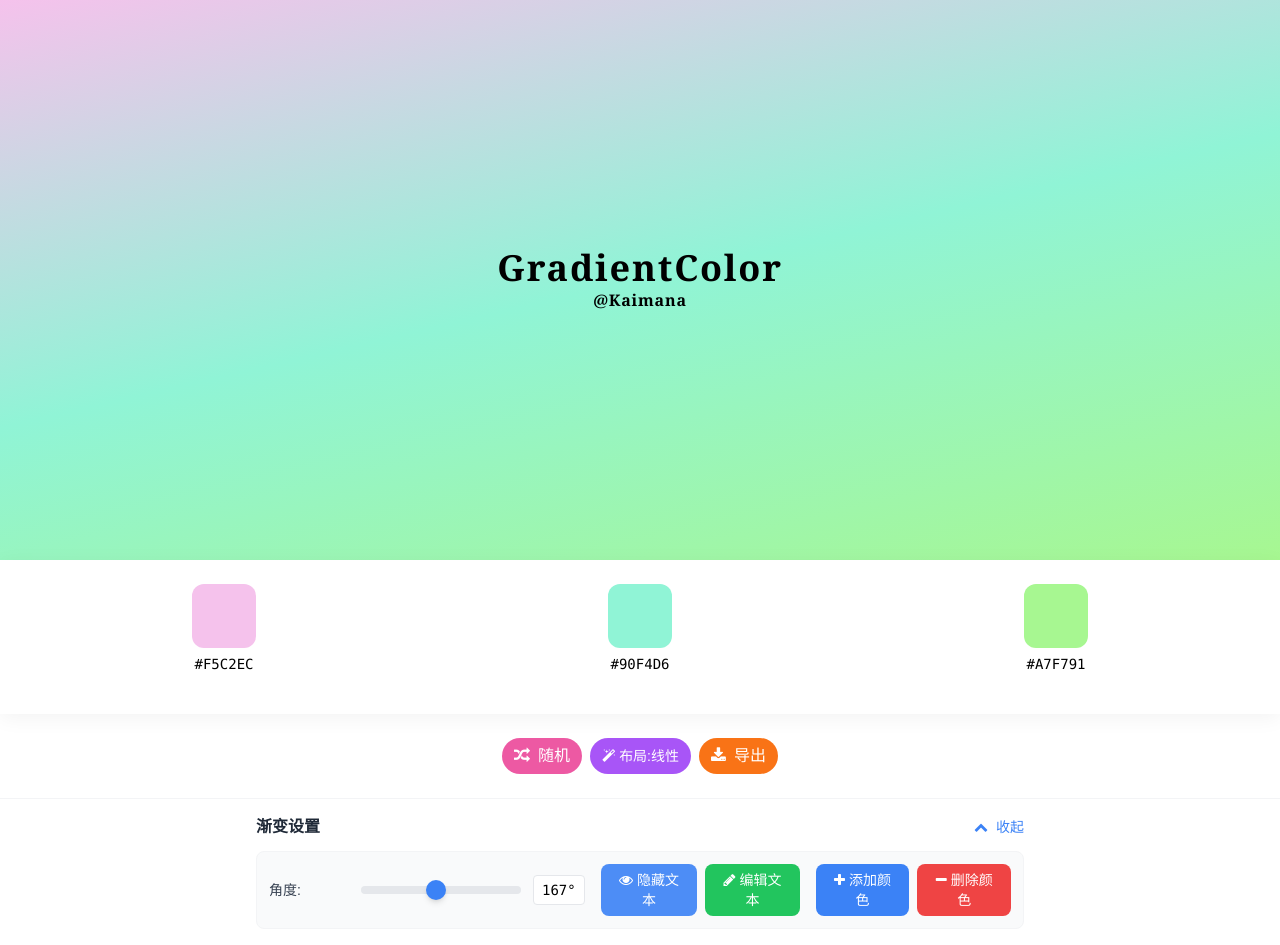
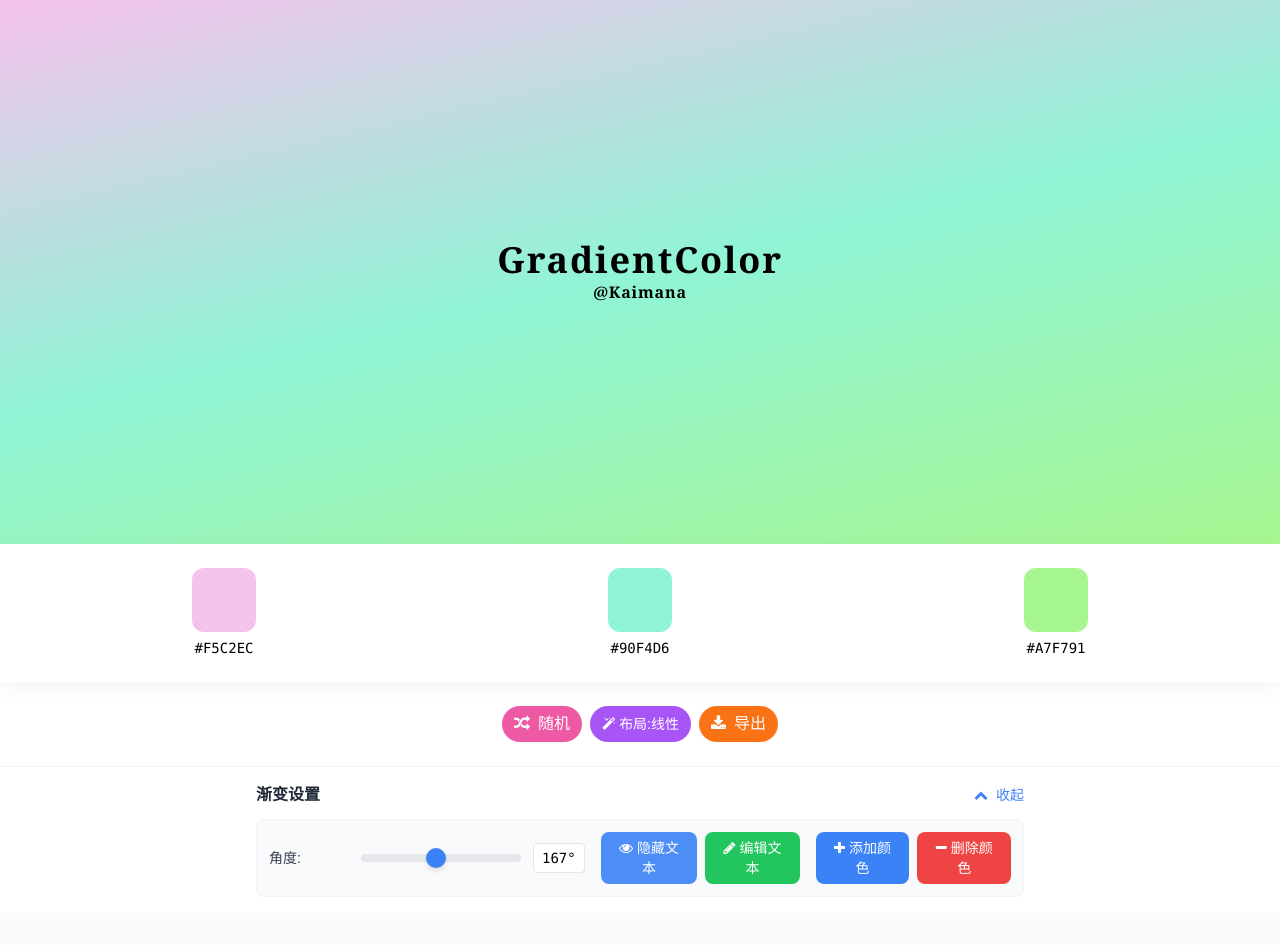
Before and after one commit to kevinOrbit/gradientColor, a plain HTML site: page index.html in a window 1280 px wide. After the commit the page ends 913 px from the top, so only its background shows below. Drawn offline with nearby package versions, Linux system fonts and the light colour scheme.

Commit message:
Update index.html

```diff
--- a/index.html
+++ b/index.html
@@ -70,7 +70,7 @@
         }
 
         .color-preview {
-          @apply w-16 h-16 rounded-xl cursor-pointer  transition-all duration-300;
+          @apply w-16 h-16 rounded-xl cursor-pointer transition-all duration-300;
         }
 
         .hex-code {
@@ -88,7 +88,7 @@
           @apply bg-gray-50 text-gray-800 px-2 py-1 rounded text-sm font-mono;
         }
         .color-item {
-          @apply gap-2 px-1; /* 减小色块与编码之间的间距 */
+          @apply gap-1 px-1; /* 减小色块与编码之间的间距 */
         }
 
         .hex-code {
@@ -155,7 +155,7 @@
       <!-- 顶部：渐变色展示区域 -->
       <header
         id="gradient-display"
-        class="flex-1  min-h-[70vh]  flex flex-col items-center justify-center p-2 gradient-transition w-full"
+        class="flex-1  min-h-[68vh]  flex flex-col items-center justify-center p-2 gradient-transition w-full"
       >
         <div
           id="title-display"
@@ -876,7 +876,7 @@
         colorControlsContainer.innerHTML = ""
 
         // 根据颜色数量更新容器类
-        colorControlsContainer.className = `color-controls-container color-controls-${currentColors.length} mb-4`
+        colorControlsContainer.className = `color-controls-container color-controls-${currentColors.length}`
 
         currentColors.forEach((color, index) => {
           const colorItem = document.createElement("div")
@@ -1735,9 +1735,33 @@
         }, 3000)
       }
 
-      // 禁止右键和禁止 F12
-      // document.addEventListener('contextmenu', e => e.preventDefault());
-      //document.addEventListener('keydown', e => {if (e.key === 'F12') e.preventDefault();});
+      /*
+
+      document.addEventListener('contextmenu', function(e) {
+        e.preventDefault(); // 阻止默认右键行为
+      });
+
+      document.addEventListener('keydown', function(e) {
+        // F12键
+        if (e.key === 'F12') {
+            e.preventDefault();
+        }
+        // Ctrl+Shift+I
+        if (e.ctrlKey && e.shiftKey && e.key === 'I') {
+            e.preventDefault();
+        }
+        // Ctrl+U（查看页面源代码）
+        if (e.ctrlKey && e.key === 'U') {
+            e.preventDefault();
+        }
+        // Ctrl+Shift+C（元素检查）
+        if (e.ctrlKey && e.shiftKey && e.key === 'C') {
+            e.preventDefault();
+        }
+      });
+
+
+      */
       // 页面加载完成后初始化
       document.addEventListener("DOMContentLoaded", init)
     </script>
```
